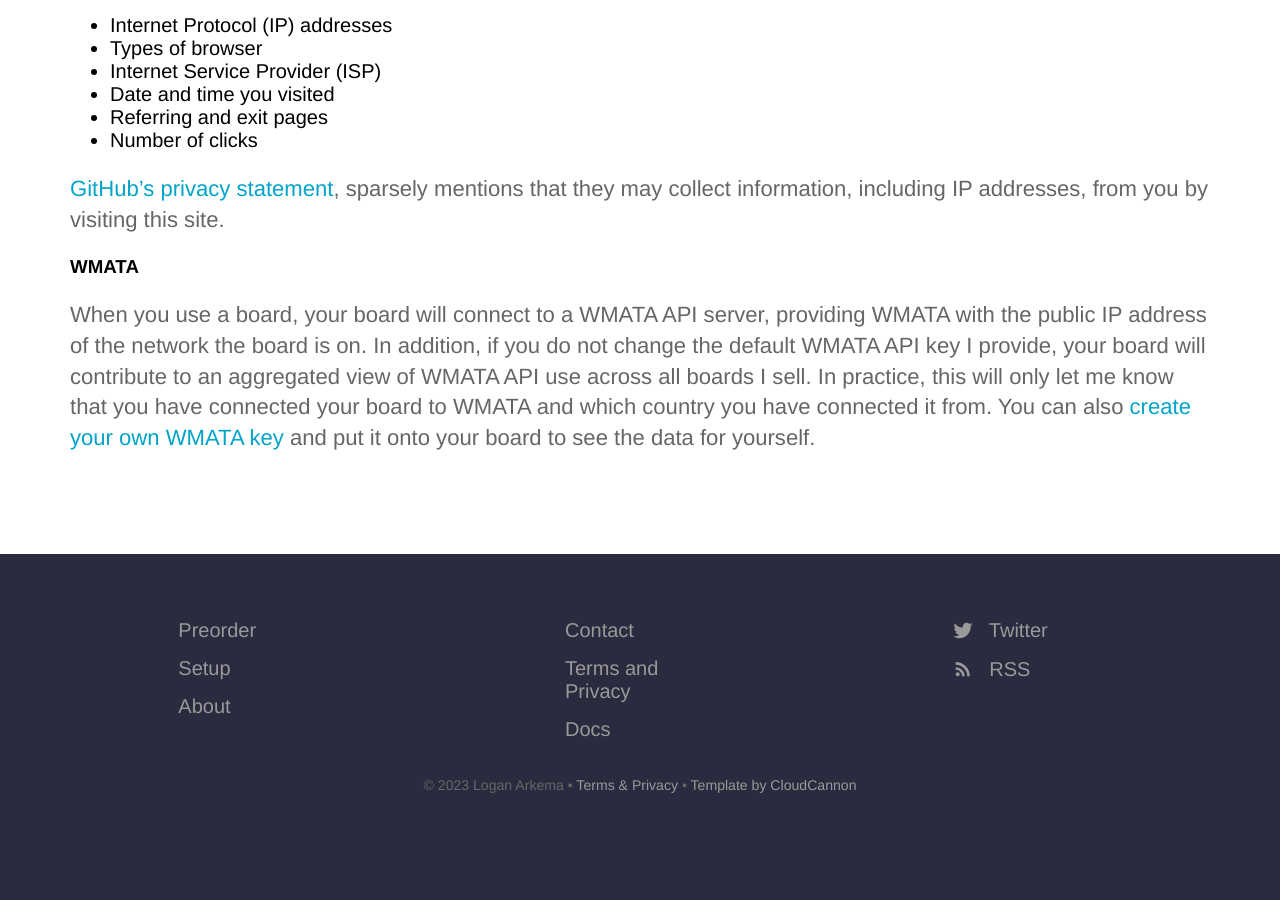
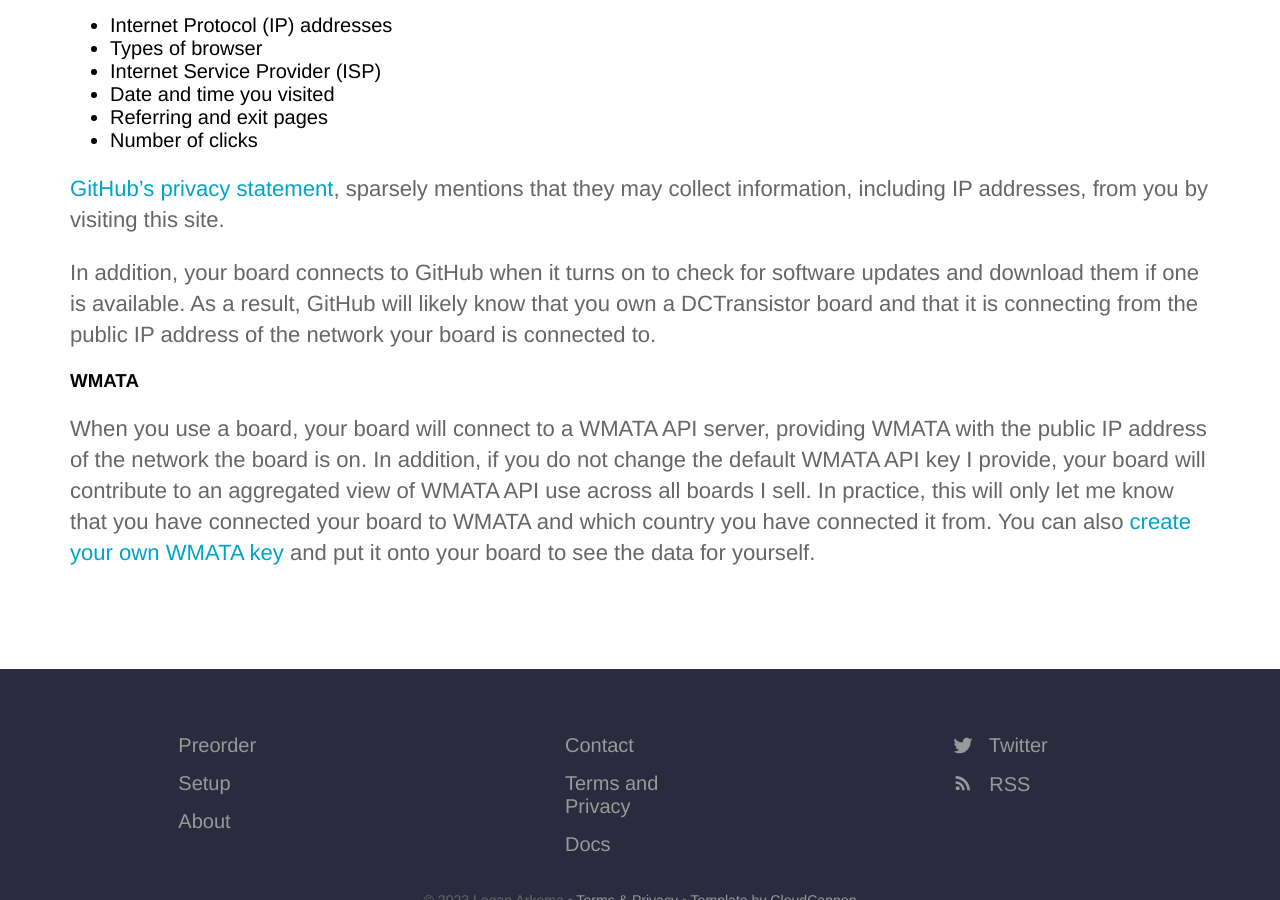
Before and after one commit to LArkema/dctransistor_website, a Jekyll site: the page built from terms-and-privacy.md, in a window 1280 px wide and 900 px high, scrolled down 4290 px. Built offline with Jekyll 4.4.1, drawn with Linux system fonts in a browser that asks for light colours; before the commit the page ends 5136 px from its top, so only the background shows below that.

Commit message:
Add note that board reaches out to GitHub in privacy polciy.

```diff
--- a/terms-and-privacy.md
+++ b/terms-and-privacy.md
@@ -69,6 +69,8 @@
 
 [GitHub's privacy statement](https://docs.github.com/en/github/site-policy/github-privacy-statement#github-pages), sparsely mentions that they may collect information, including IP addresses, from you by visiting this site.
 
+In addition, your board connects to GitHub when it turns on to check for software updates and download them if one is available. As a result, GitHub will likely know that you own a DCTransistor board and that it is connecting from the public IP address of the network your board is connected to.
+
 ### WMATA
 When you use a board, your board will connect to a WMATA API server, providing WMATA with the public IP address of the network the board is on. In addition, if you do not change the default WMATA API key I provide, your board
 will contribute to an aggregated view of WMATA API use across all boards I sell. In practice, this will only let me know that you have connected your board to WMATA and which country you have connected it from. You can also [create your own WMATA key](https://developer.wmata.com/signup/) and put it onto your board to see the data for yourself.
```
